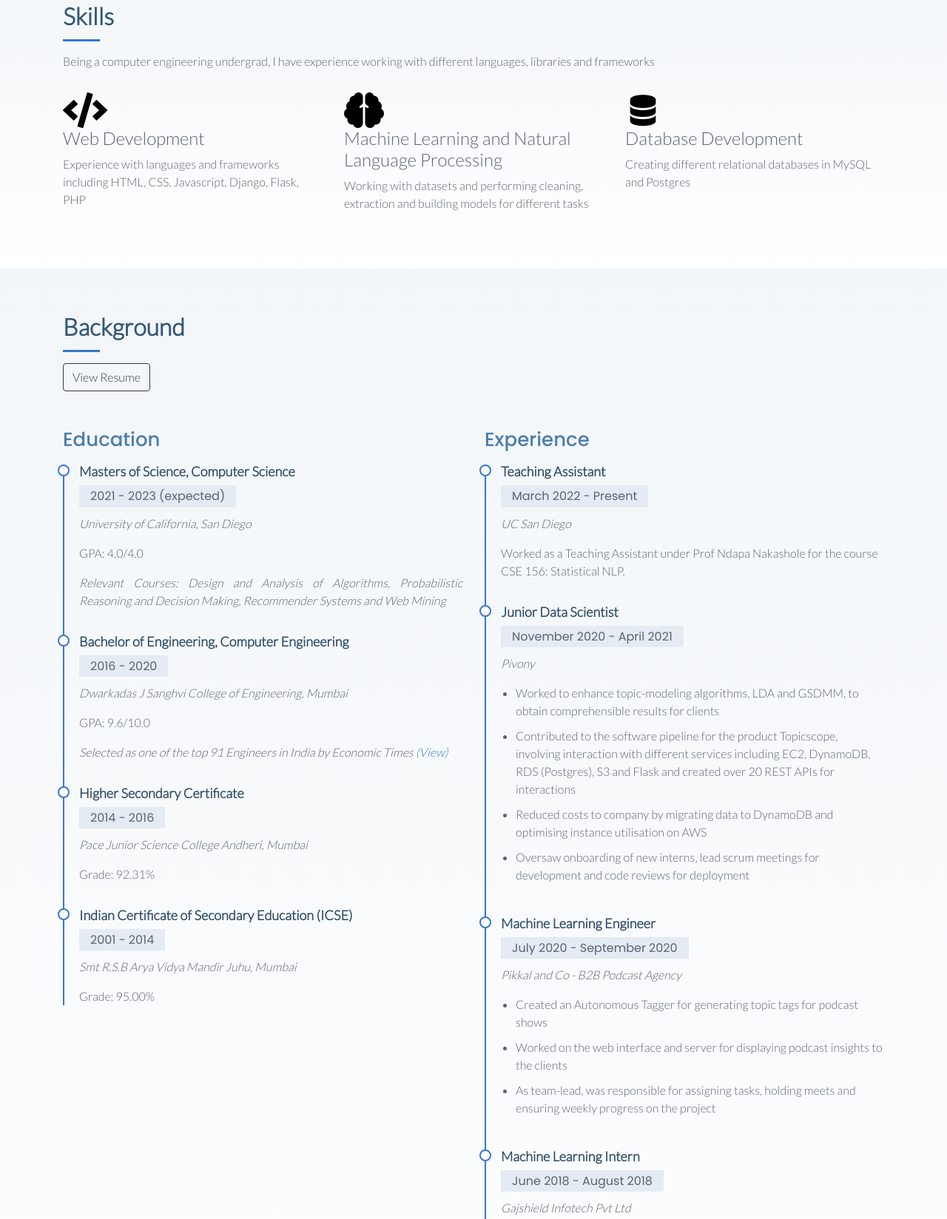
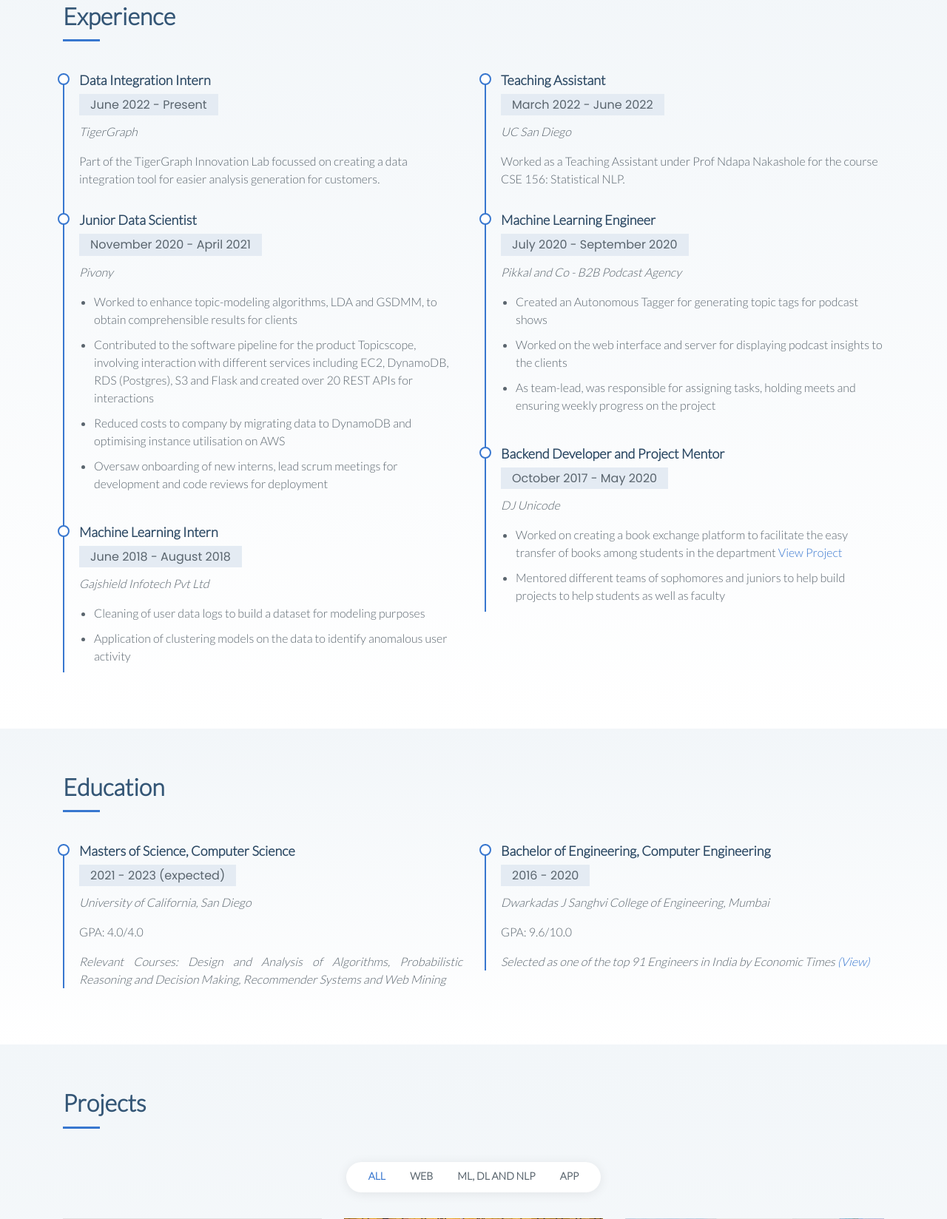
Before and after one commit to AdityaJ42/AdityaJ42.github.io, a plain HTML site: page index.html in a window 1280 px wide. Shown: the part 682-2330 px from the top of the page at 74% size. Drawn offline with nearby package versions, Linux system fonts and the light colour scheme; a web font is replaced by a local one.

Commit message:
structure change and add tigergraph

```diff
--- a/index.html
+++ b/index.html
@@ -49,8 +49,9 @@
       <nav class="nav-menu d-none d-lg-block">
         <ul>
           <li><a href="#about">About</a></li>
-          <li><a href="#skills">Skills</a></li>
-          <li><a href="#resume">Background</a></li>
+          <li><a href="https://drive.google.com/file/d/18WfE-YI1PYGHtYrRPV5yS8rSO_Ow1PHO/view?usp=sharing" target="_blank">Resume</a></li>
+          <li><a href="#experience">Experience</a></li>
+          <li><a href="#education">Education</a></li>
           <li><a href="#portfolio">Projects</a></li>
           <li><a href="#services">Publications</a></li>
           <li><a href="#contact">Contact</a></li>
@@ -102,9 +103,8 @@
                 <div class="col-lg-4 col-md-4">
                   <div class="contact-about">
                     <div class="social-links">
-                      <a href="https://www.linkedin.com/in/adityajeswani/" class="linkedin" target="blank"><i class="fab fa-linkedin fa-3x"></i></i></a>
-                      <a href="https://github.com/AdityaJ42" class="github" target="blank"><i class="fab fa-github fa-3x"></i></i></a>
-                      <a href="https://scholar.google.com/citations?user=eZBauJYAAAAJ&hl=en&oi=ao" class="twitter" target="blank"><i class="fab fa-google fa-3x"></i></i></a>
+                      <a style="padding-right: 1%;" href="https://www.linkedin.com/in/adityajeswani/" class="linkedin" target="blank"><i class="fab fa-linkedin fa-3x"></i></a>
+                      <a href="https://github.com/AdityaJ42" class="github" target="blank"><i class="fab fa-github fa-3x"></i></a>
                     </div>
                   </div>
                 </div>
@@ -116,93 +116,22 @@
       </div>
     </section><!-- End About Section -->
 
-    <!-- ======= Skills Section ======= -->
-    <section id="skills" class="skills section-bg">
+    <!-- ======= Experience Section ======= -->
+    <section id="experience" class="resume section-bg">
       <div class="container">
 
         <div class="section-title">
-          <h2>Skills</h2>
-          <p>Being a computer engineering undergrad, I have experience working with different languages, libraries and frameworks</p>
-        </div>
-
-        <div class="row skills-content">
-          <div class="col-md-6 col-lg-4 d-flex align-items-stretch mb-5 mb-lg-0">
-            <div class="icon-box">
-              <div class="icon"><i class="fas fa-code fa-3x" style="color: black"></i></div>
-              <h4 class="title">Web Development</h4>
-              <p class="description">Experience with languages and frameworks including HTML, CSS, Javascript, Django, Flask, PHP</p>
-            </div>
-          </div>
-
-          <div class="col-md-6 col-lg-4 d-flex align-items-stretch mb-5 mb-lg-0">
-            <div class="icon-box">
-              <div class="icon"><i class="fas fa-brain fa-3x" style="color: black"></i></div>
-              <h4 class="title">Machine Learning and Natural Language Processing</h4>
-              <p class="description">Working with datasets and performing cleaning, extraction and building models for different tasks</p>
-            </div>
-          </div>
-
-          <div class="col-md-6 col-lg-4 d-flex align-items-stretch mb-5 mb-lg-0">
-            <div class="icon-box">
-              <div class="icon"><i class="icofont-database fa-3x" style="color: black"></i></div>
-              <h4 class="title">Database Development</h4>
-              <p class="description">Creating different relational databases in MySQL and Postgres</p>
-            </div>
-          </div>
-        </div>
-      </div>
-    </section><!-- End Skills Section -->
-
-    <!-- ======= Resume Section ======= -->
-    <section id="resume" class="resume section-bg">
-      <div class="container">
-
-        <div class="section-title">
-          <h2>Background</h2>
-          <a href="https://drive.google.com/file/d/18WfE-YI1PYGHtYrRPV5yS8rSO_Ow1PHO/view?usp=sharing" target="blank">
-            <button type="button" class="btn btn-outline-dark">View Resume</button>
-          </a>
+          <h2>Experience</h2>
         </div>
 
         <div class="row">
           <div class="col-lg-6">
-            <h3 class="resume-title">Education</h3>
-            <div class="resume-item text-justify">
-              <h4>Masters of Science, Computer Science</h4>
-              <h5>2021 - 2023 (expected)</h5>
-              <p><em>University of California, San Diego</em></p>
-              <p>GPA: 4.0/4.0</p>
-              <p><em>Relevant Courses: Design and Analysis of Algorithms, Probabilistic Reasoning and Decision Making, Recommender Systems and Web Mining</em></p>
-            </div>
-            <div class="resume-item text-justify">
-              <h4>Bachelor of Engineering, Computer Engineering</h4>
-              <h5>2016 - 2020</h5>
-              <p><em>Dwarkadas J Sanghvi College of Engineering, Mumbai</em></p>
-              <p>GPA: 9.6/10.0</p>
-              <p><em>Selected as one of the top 91 Engineers in India by Economic Times <a href="https://drive.google.com/file/d/1hTqPQk31JARIV1tKIUYuQIFA8SSrOkMi/view?usp=sharing" target="blank">(View)</a></em></p>
-            </div>
-            <div class="resume-item text-justify">
-              <h4>Higher Secondary Certificate</h4>
-              <h5>2014 - 2016</h5>
-              <p><em>Pace Junior Science College Andheri, Mumbai</em></p>
-              <p>Grade: 92.31%</p>
-            </div>
-            <div class="resume-item text-justify">
-              <h4>Indian Certificate of Secondary Education (ICSE)</h4>
-              <h5>2001 - 2014</h5>
-              <p><em>Smt R.S.B Arya Vidya Mandir Juhu, Mumbai</em></p>
-              <p>Grade: 95.00%</p>
-            </div>
-          </div>
-
-          <div class="col-lg-6">
-            <h3 class="resume-title">Experience</h3>
             <div class="resume-item">
-              <h4>Teaching Assistant</h4>
-              <h5>March 2022 - Present</h5>
-              <p><em>UC San Diego</em></p>
+              <h4>Data Integration Intern</h4>
+              <h5>June 2022 - Present</h5>
+              <p><em>TigerGraph</em></p>
               <p>
-                Worked as a Teaching Assistant under Prof Ndapa Nakashole for the course CSE 156: Statistical NLP.
+                Part of the TigerGraph Innovation Lab focussed on creating a data integration tool for easier analysis generation for customers.
               </p>
             </div>
             <div class="resume-item">
@@ -219,6 +148,27 @@
               </p>
             </div>
             <div class="resume-item">
+              <h4>Machine Learning Intern</h4>
+              <h5>June 2018 - August 2018</h5>
+              <p><em>Gajshield Infotech Pvt Ltd</em></p>
+              <p>
+                <ul>
+                  <li>Cleaning of user data logs to build a dataset for modeling purposes</li>
+                  <li>Application of clustering models on the data to identify anomalous user activity</li>
+                </ul>
+              </p>
+            </div>
+          </div>
+          <div class="col-lg-6">
+            <div class="resume-item">
+              <h4>Teaching Assistant</h4>
+              <h5>March 2022 - June 2022</h5>
+              <p><em>UC San Diego</em></p>
+              <p>
+                Worked as a Teaching Assistant under Prof Ndapa Nakashole for the course CSE 156: Statistical NLP.
+              </p>
+            </div>
+            <div class="resume-item">
               <h4>Machine Learning Engineer</h4>
               <h5>July 2020 - September 2020</h5>
               <p><em>Pikkal and Co - B2B Podcast Agency</em></p>
@@ -227,17 +177,6 @@
                   <li>Created an Autonomous Tagger for generating topic tags for podcast shows</li>
                   <li>Worked on the web interface and server for displaying podcast insights to the clients</li>
                   <li>As team-lead, was responsible for assigning tasks, holding meets and ensuring weekly progress on the project</li>
-                </ul>
-              </p>
-            </div>
-            <div class="resume-item">
-              <h4>Machine Learning Intern</h4>
-              <h5>June 2018 - August 2018</h5>
-              <p><em>Gajshield Infotech Pvt Ltd</em></p>
-              <p>
-                <ul>
-                  <li>Cleaning of user data logs to build a dataset for modeling purposes</li>
-                  <li>Application of clustering models on the data to identify anomalous user activity</li>
                 </ul>
               </p>
             </div>
@@ -257,6 +196,36 @@
 
       </div>
     </section><!-- End Resume Section -->
+
+    <!-- ======= Education Section ======= -->
+    <section id="education" class="resume section-bg">
+      <div class="container">
+
+        <div class="section-title">
+          <h2>Education</h2>
+        </div>
+
+        <div class="row">
+          <div class="col-lg-6">
+            <div class="resume-item text-justify">
+              <h4>Masters of Science, Computer Science</h4>
+              <h5>2021 - 2023 (expected)</h5>
+              <p><em>University of California, San Diego</em></p>
+              <p>GPA: 4.0/4.0</p>
+              <p><em>Relevant Courses: Design and Analysis of Algorithms, Probabilistic Reasoning and Decision Making, Recommender Systems and Web Mining</em></p>
+            </div>
+          </div>
+          <div class="col-lg-6">
+            <div class="resume-item text-justify">
+              <h4>Bachelor of Engineering, Computer Engineering</h4>
+              <h5>2016 - 2020</h5>
+              <p><em>Dwarkadas J Sanghvi College of Engineering, Mumbai</em></p>
+              <p>GPA: 9.6/10.0</p>
+              <p><em>Selected as one of the top 91 Engineers in India by Economic Times <a href="https://drive.google.com/file/d/1hTqPQk31JARIV1tKIUYuQIFA8SSrOkMi/view?usp=sharing" target="blank">(View)</a></em></p>
+            </div>
+        </div>
+      </div>
+    </section><!-- End Education Section -->
 
     <!-- ======= Portfolio Section ======= -->
     <section id="portfolio" class="portfolio section-bg">
```
